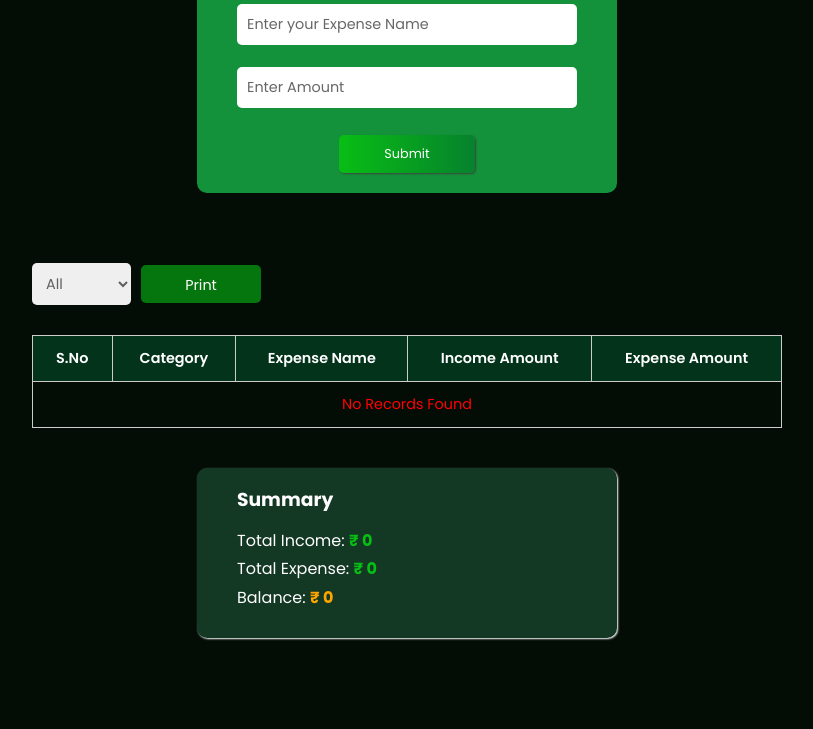
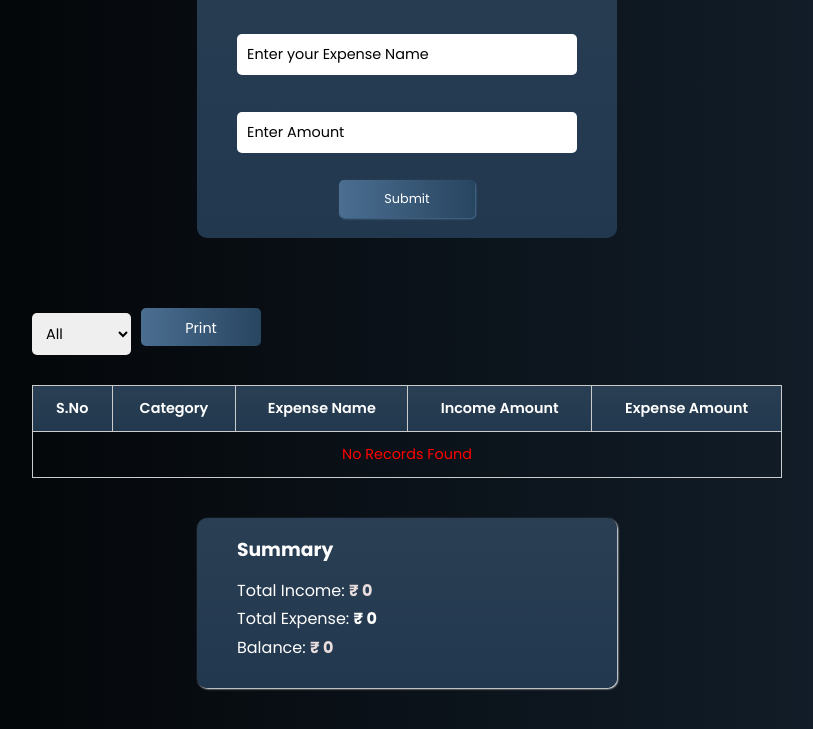
Before and after one commit to kamali-2710/Expense-Tracker-Jquery, a plain HTML site: page index.html in a window 1280 px wide. Shown: the part 171-900 px from the top of the page, without its empty margins (233-1046 px from the left). Drawn offline with nearby package versions, Linux system fonts and the light colour scheme; some packages are replaced by stand-ins of ours; a script that the page names is missing.

Commit message:
jquery project

```diff
--- a/index.html
+++ b/index.html
@@ -153,22 +153,22 @@
             }
 
             rows += `<tr style="font-weight:500; color:white">
-        <td style="background:${ele.category === "Income" ? "#08be14" : "#E52020"};
+        <td style="background:${ele.category === "Income" ? "#08be30" : "#E52030"};
           font-weight:bold;">${index + 1}</td>
 
-         <td style="background:${ele.category === "Income" ? "#08be14" : "#E52020"};">
+         <td style="background:${ele.category === "Income" ? "#08be30" : "#E52030"};">
            ${ele.category}
         </td>
 
-          <td style="background:${ele.category === "Income" ? "#08be14" : "#E52020"};">
+          <td style="background:${ele.category === "Income" ? "#08be30" : "#E52030"};">
          ${ele.expense}
          </td>
 
-         <td style="background:${ele.income != 0 ? "#08be14" : "#E52020"};">
+         <td style="background:${ele.income != 0 ? "#08be30" : "#E52030"};">
           ${ele.income != 0 ? "₹ " + ele.income : "-"}
          </td>
 
-          <td style="background:${ele.expenseAmt != 0 ? "#E52020" : "#08be14"};">
+          <td style="background:${ele.expenseAmt != 0 ? "#E52030" : "#08be30"};">
            ${ele.expenseAmt != 0 ? "₹ " + ele.expenseAmt : "-"}
           </td>
           </tr>`;
@@ -177,7 +177,7 @@
           // Total Income Row
 
           rows += `
-           <tr style="background:#f2f2f2">
+           <tr style="background:#f2f2f7">
             <td></td><td></td>
             <td colspan="1" style="text-align:center; font-size:17px; font-weight:600">Total</td>
             <td class="income-cell" style="color:green; font-size:17px; font-weight:600">₹ ${totalIncome}.00 Rs</td>
--- a/style.css
+++ b/style.css
@@ -9,7 +9,7 @@
 
 body {
   /* border: 1px solid red; */
-  background: #030d06;
+  background: #fff;
   min-height: 100vh;
   display: flex;
   flex-direction: column;
@@ -17,6 +17,7 @@ body {
   padding: 20px 0;
   overflow: auto;
   margin-bottom: 60px;
+  background:linear-gradient(to left,#152331,#000000);
 }
 .table-wrapper {
   /* border: 1px solid green; */
@@ -38,10 +39,9 @@ body {
   flex-direction: column;
   gap: 16px;
   padding: 20px 40px;
-  margin: 20px 0px 50px;
+  margin: 20px 0px 40px;
   border-radius: 10px;
-  background-color: #19b84bc7;
-  /* background:linear-gradient(#19b84b,#08be14); */
+  background:linear-gradient(#2a3f53,#22384f);
 }
 .title {
   /* border: 1px solid; */
@@ -61,11 +61,12 @@ select {
   border: none;
   outline: none;
   font-size: 0.9rem;
+  margin-top: 15px;
 }
 
 ::placeholder,
 select {
-  color: rgba(0, 0, 0, 0.6);
+  color: black;
 }
 
 /* Button */
@@ -75,17 +76,17 @@ select {
   font-size: 0.8rem;
   color: white;
   cursor: pointer;
-  box-shadow: 1px 1px 2px rgb(60, 69, 60);
-  background: linear-gradient(to left, #06822d, #08be14);
+  box-shadow: 1px 1px 2px #4b6e91;
+  background: linear-gradient(to left, #284560,#4b6e91);
   transition: 0.8s;
 }
 
 button:hover {
-  background: linear-gradient(to right, #06822d, #08be14);
+  background: linear-gradient(to left, #2a3f53,#000000);
 }
 .summary-box {
   padding: 15px 40px;
-  background: #133824;
+ background:linear-gradient(#2a3f53,#22384f);
   box-shadow: 1px 1px 2px;
   border-radius: 10px;
   color: white;
@@ -103,22 +104,22 @@ button:hover {
 }
 
 #totalIncomeDisplay {
-  color: #08be14;
+  color: rgb(234, 221, 221);
   font-weight: bold;
 }
 
 #totalExpenseDisplay {
-  color: #08be14;
+  color: white;
   font-weight: bold;
 }
 
 #balanceDisplay {
-  color: orange;
+  color: rgb(234, 221, 221);
   font-weight: bold;
 }
 /* Error Text */
 .err {
-  color: rgb(146, 8, 8);
+  color: rgb(236, 71, 71);
   font-size: 0.75rem;
   margin-top: -10px;
   padding-left: 6px;
@@ -129,7 +130,7 @@ button:hover {
   margin: 0px 10px;
   width: 120px;
   padding-bottom: 10px;
-  background-color: #08be1498;
+  background: linear-gradient(to left, #284560,#4b6e91);
   color: white;
 }
 
@@ -150,7 +151,7 @@ table {
 }
 
 th {
-  background: #03331a;
+  background:linear-gradient(#2a3f53,#22384f);
   color: white;
   font-weight: 600;
   font-size: 0.9rem;
```
